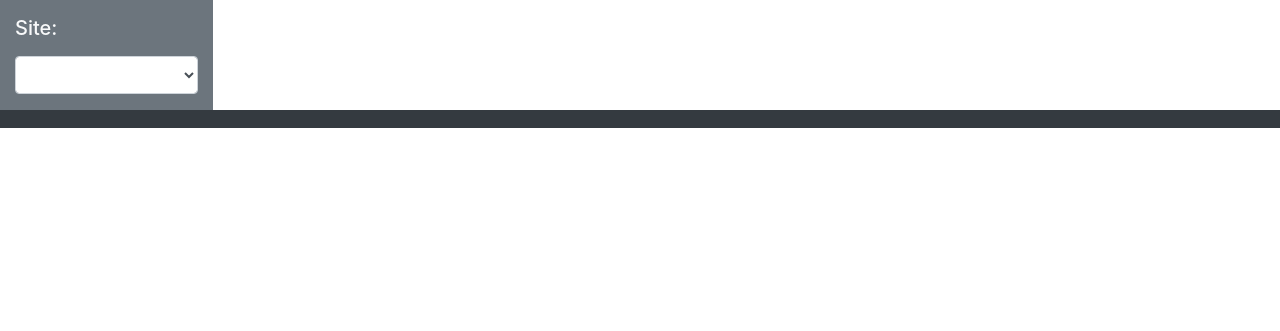
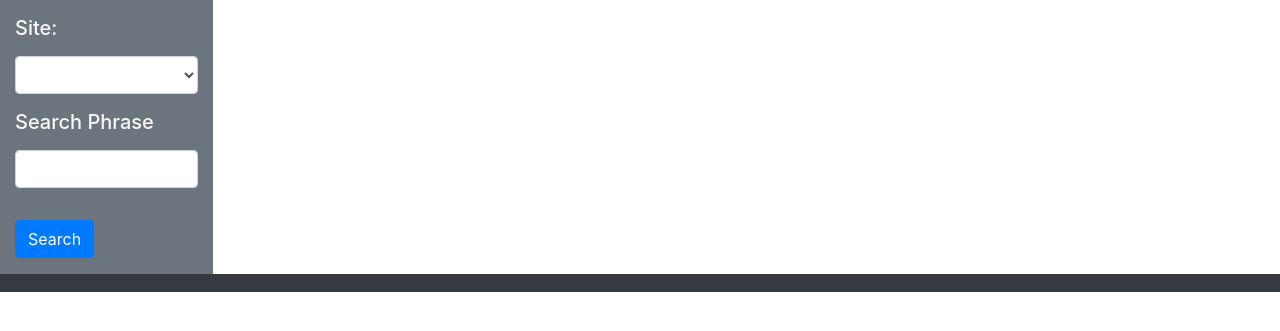
Before and after one commit to dchollar/lake-data, a Spring app: page /documents in a window 1280 px wide. Shown: the part 56-387 px from the top of the page. Run offline with Thymeleaf, Linux system fonts and the light colour scheme; the template is opened without the code that fills it, so the values that code supplies are empty; database files in the repository are not loaded.

Commit message:
Completed document search and feature complete of PDF store

```diff
--- a/build.gradle
+++ b/build.gradle
@@ -24,6 +24,7 @@ repositories {
 dependencies {
     implementation('org.apache.commons:commons-lang3:3.11')
     implementation('commons-io:commons-io:2.8.0')
+    implementation('org.apache.pdfbox:pdfbox:2.0.22')
     implementation('org.codehaus.groovy:groovy-all:3.0.7')
 
     implementation('org.springframework.boot:spring-boot-starter-data-jpa')
--- a/src/main/resources/static/js/document.js
+++ b/src/main/resources/static/js/document.js
@@ -10,8 +10,18 @@ $(document).ready(function () {
     $('#sitesChoice').on('change', function () {
         $("#message").text("").hide();
         siteId = $(this).val();
+        let url = "public/api/sites/" + siteId + "/documents?timezone=" + timezone;
         getSite();
-        getDocuments();
+        getDocuments(url);
+    });
+
+    $('#submitButton').on('click', function () {
+        $("#message").text("").hide();
+        let searchWord = $('#searchPhrase').val();
+        if (siteId && searchWord) {
+            let url = "/public/api/documents/site/" + siteId + "/search?searchWord=" + searchWord + "&timezone=" + timezone;
+            getDocuments(url);
+        }
     });
 
     function getSite() {
@@ -25,21 +35,23 @@ $(document).ready(function () {
                 },
                 error: function (response) {
                     console.log(response);
+                    $("#message").text("There was an issue with your request. " + xhr.responseText).show();
                 }
             });
     }
 
-    function getDocuments() {
+    function getDocuments(url) {
         $.ajax(
             {
                 type: "GET",
-                url: "public/api/sites/" + siteId + "/documents?timezone=" + timezone,
+                url: url,
                 dataType: "json",
                 success: function (documents) {
                     buildResultDiv(documents);
                 },
                 error: function (response) {
                     console.log(response);
+                    $("#message").text("There was an issue with your request. " + xhr.responseText).show();
                 }
             });
     }
@@ -80,7 +92,7 @@ $(document).ready(function () {
 
                 //------------------------------------
 
-                html += '<li> <a href="documents/' + document.id + '/document" target="_blank">' + document.title + '</a></li>';
+                html += '<li> <a href="public/api/documents/' + document.id + '/document" target="_blank">' + document.title + '</a></li>';
                 previousHeaders = headers;
             }
 
--- a/src/main/resources/templates/documents.html
+++ b/src/main/resources/templates/documents.html
@@ -52,10 +52,18 @@
                         <option th:each="site : ${sites}" th:utext="${site.description}" th:value="${site.id}"/>
                     </select>
                 </div>
+                <div class="row form-group" id="searchPhraseDiv">
+                    <h5><label for="searchPhrase">Search Phrase</label></h5>
+                    <input class="form-control" id="searchPhrase" name="searchPhrase" th:type="text"/>
+                </div>
+                <div class="row form-group pt-3" id="submitSelectionDiv">
+                    <button class="btn btn-primary" id='submitButton' name='submitButton' type="button">Search</button>
+                </div>
             </div>
         </div>
 
         <div class="col-sm-6 text-left" id="resultDiv">
+            <span id="message" style="color: red;"></span><br>
             <div class="container">
                 <div id="documentDiv"></div>
             </div>
--- a/src/main/resources/templates/index.html
+++ b/src/main/resources/templates/index.html
@@ -72,7 +72,7 @@
                     <input class="form-control" id="toDateChoice" name="toDateChoice" th:type="date"/>
                 </div>
                 <div class="row form-group pt-3" id="submitSelectionDiv">
-                    <button class="btn btn-primary" id='submitButton' name='submitButton' type="button">Submit</button>
+                    <button class="btn btn-primary" id='submitButton' name='submitButton' type="button">Search</button>
                 </div>
             </div>
         </div>
```
Also changed, not shown: README.md, src/main/groovy/com/lake/WebSecurityConfig.groovy, src/main/groovy/com/lake/controller/DocumentController.groovy, src/main/groovy/com/lake/entity/Document.groovy, src/main/groovy/com/lake/repository/DocumentRepository.groovy, src/main/groovy/com/lake/service/DocumentService.groovy, src/main/groovy/com/lake/util/ConverterUtil.groovy.
